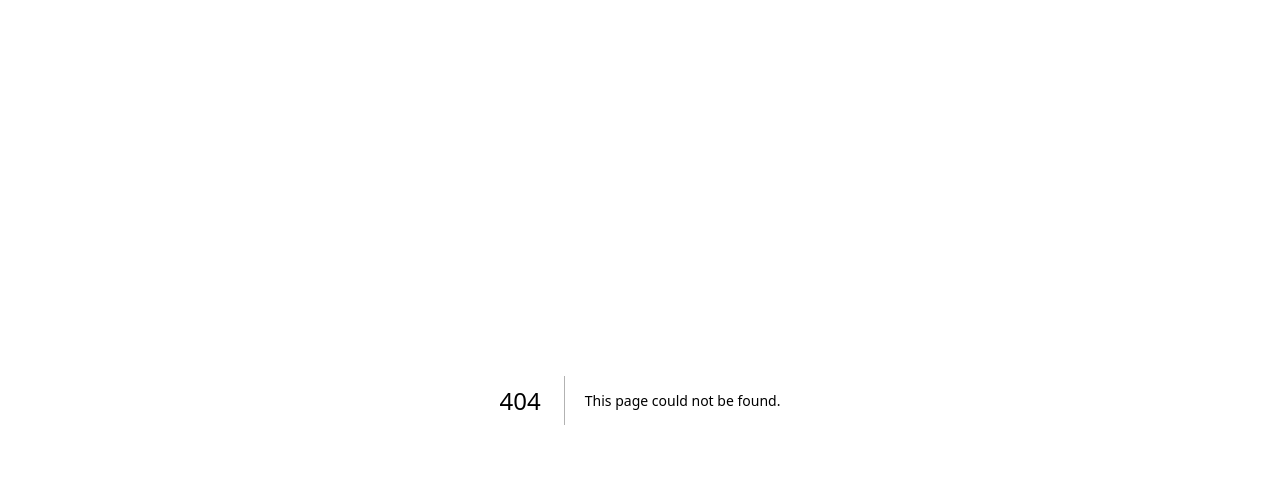
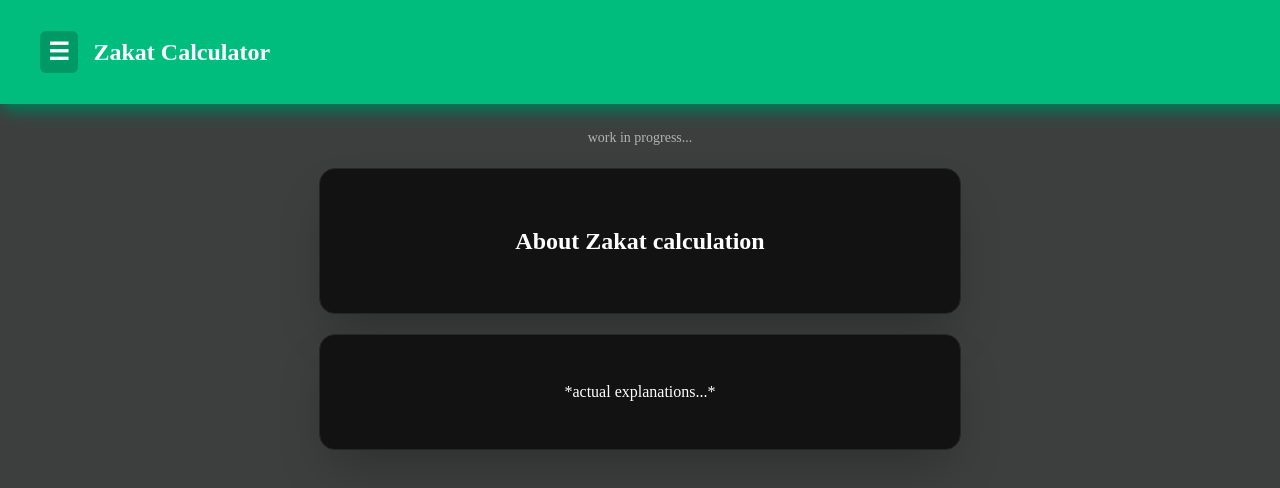
Before and after one commit to AimraneHD/zakat-calculator, a Next.js app: page /about in a window 1280 px wide. Before the commit this address had no page. Shown: the top 488 px of the page. Built offline with nearby package versions, Linux system fonts and the light colour scheme.

Commit message:
feat: implement AppShell, Nav, and Sidebar components; refactor layout and add About pages

```diff
--- /dev/null
+++ b/src/app/about/developer/page.tsx
@@ -0,0 +1,11 @@
+"use client";
+
+export default function AboutDev() {
+  return (
+    <main>
+      <div className="pt-30">
+        this is just a placeholder website for now
+      </div>
+    </main>
+  );
+}
--- /dev/null
+++ b/src/app/about/page.tsx
@@ -0,0 +1,38 @@
+"use client";
+
+// apparently this abomination of a gibberish removes the spinners...
+const remove_arrow_spinners = "[&::-webkit-inner-spin-button]:appearance-none [&::-webkit-outer-spin-button]:appearance-none [-moz-appearance:textfield]";
+
+const practice_mode = true;
+
+// premium stylizing by GEMINI
+const premium_style = "box-border max-w-full min-w-0 w-full bg-[#2a2a2a] text-white p-2.5 px-4 rounded-lg border border-neutral-700 outline-none focus:border-emerald-500 focus:ring-2 focus:ring-emerald-500/20 transition-all";
+const premium_div = `box-border p-5 max-w-xl w-11/12 md:w-full border text-center flex flex-col items-center justify-center shadow-2xl transition-all duration-500 rounded-2xl backdrop-blur-md scale-100 animate-[fadeIn_0.2s_ease-out]`;
+const premium_div_2 = `p-5 mb-5 md:p-8 bg-[#121212] rounded-2xl border border-neutral-800 shadow-2xl max-w-xl w-11/12 flex flex-col items-center`;
+
+/* i dont wanna remove the first premium_div because sometimes one of them works very well
+ and the other doesnt and sometimes the opposite */
+const premium_button = "p-3 w-full md:w-auto md:px-12 rounded-lg font-bold transition-all";
+
+const lorem_ipsum = "Lorem ipsum dolor sit amet, consectetur adipiscing elit, sed do eiusmod tempor incididunt ut labore et dolore magna aliqua. Ut enim ad minim veniam, quis nostrud exercitation ullamco laboris nisi ut aliquip ex ea commodo consequat. Duis aute irure dolor in reprehenderit in voluptate velit esse cillum dolore eu fugiat nulla pariatur. Excepteur sint occaecat cupidatat non proident, sunt in culpa qui officia deserunt mollit anim id est laborum";
+
+
+export default function AboutPage() {
+  return (
+    <main className="p-5 pt-30 flex flex-col items-center text-center">
+      <label className="text-white/60 mb-5 text-sm">
+        work in progress...
+      </label>
+      <div className={`${premium_div_2}`}>
+        <h3 className="text-2xl">
+          About Zakat calculation
+        </h3>
+      </div>
+      <div className={`${premium_div_2}`}>
+        <p className="text-center">
+          *actual explanations...*
+        </p>
+      </div>
+    </main>
+  );
+}
--- /dev/null
+++ b/src/app/components/AppShell.tsx
@@ -0,0 +1,23 @@
+"use client";
+
+import { useState } from "react";
+import Sidebar from "./Sidebar";
+import Nav from "./Nav";
+
+export default function AppShell({children} : {children: React.ReactNode}) {
+  const [sidebarOpen, setSidebarOpen] = useState(false);
+
+  return (
+    <>
+      <Nav
+        sidebarOpen={sidebarOpen}
+        onToggle={() => setSidebarOpen(!sidebarOpen)}
+      />
+      <Sidebar
+        sidebarOpen={sidebarOpen}
+        onClose={() => setSidebarOpen(false)}
+      />
+      {children}
+    </>
+  );
+}
--- /dev/null
+++ b/src/app/components/Nav.tsx
@@ -0,0 +1,24 @@
+"use client";
+
+interface NavProps {
+  sidebarOpen: boolean;
+  onToggle: () => void;
+}
+
+export default function Nav({sidebarOpen, onToggle} : NavProps) {
+  return (
+    <nav
+      className="fixed z-50 top-0 left-0 pl-10 bg-emerald-500 w-full text-left p-3 shadow-lg shadow-emerald-700"
+    >
+      <h3 className="text-2xl pr-4">
+        <span
+          className="select-none mr-4 cursor-pointer bg-emerald-600 p-2 rounded-md hover:text-[#0033ff] transition-all active:text-[#ffffff] active:scale-95"
+          onClick={onToggle}
+        >
+          ☰
+        </span>
+        Zakat Calculator
+      </h3>
+    </nav>
+  );
+}
--- /dev/null
+++ b/src/app/components/Sidebar.tsx
@@ -0,0 +1,108 @@
+"use client";
+
+import { usePathname } from "next/navigation";
+import { useEffect, useState } from "react";
+import Link from "next/link";
+
+interface SidebarProps {
+  sidebarOpen: boolean;
+  onClose: () => void;
+}
+
+export default function Sidebar({sidebarOpen, onClose} : SidebarProps) {
+
+  // this returns the current URL that the user is in inside a string
+  const pathname = usePathname();
+
+  useEffect(() => {
+    document.body.style.overflow = sidebarOpen ? "hidden" : "unset";
+
+    return () => {
+      document.body.style.overflow = "unset";
+    };
+  }, [sidebarOpen]);
+
+  return (
+    <>
+
+      <aside
+        className={`fixed pt-30 top-0 left-0 h-screen w-64 bg-[#1a1a1a] border-r border-neutral-800 p-5 z-40 transition-transform duration-300
+          ${sidebarOpen ? "translate-x-0" : "-translate-x-full"}`}
+      >
+        <h2>
+          Menu
+        </h2>
+        <ul className="text-left">
+          <li>
+            <Link
+              href={"/"}
+              className={`${ pathname === "/" ? "text-emerald-500" : "text-white"} active:bg-emerald-500 no-underline hover:text-[#1a1a1a] hover:bg-white cursor-pointer transition-colors`}
+              onClick={onClose}
+            >
+              Home...
+            </Link>
+          </li>
+          <li>
+            About...
+            <ul>
+              <li>
+                <Link
+                  href={"/about"}
+                  className={`${ pathname === "/about" ? "text-emerald-500" : "text-white"} active:bg-emerald-500 no-underline hover:text-[#1a1a1a] hover:bg-white cursor-pointer transition-colors`}
+                  onClick={onClose}
+                >
+                  Zakat Calculation
+                </Link>
+              </li>
+              <li>
+                <Link
+                  // its 404 at the moment, and i dont know what to use as placeholder
+                  // for now, but i wanna make a whole different website about me, but not now
+                  href={"/about/developer"}
+                  target="_blank"
+                  rel="noopener noreferrer"
+                  className={`${ pathname === "/about/developer" ? "text-emerald-500" : "text-white"} active:bg-emerald-500 no-underline hover:text-[#1a1a1a] hover:bg-white cursor-pointer transition-colors`}
+                  onClick={onClose}
+                >
+                  Developper (me :D)
+                </Link>
+              </li>
+            </ul>
+          </li>
+          <li>
+            Socials
+            <ul>
+              <li>
+                <Link
+                  href="https://www.linkedin.com/in/aimrane-haddou/"
+                  target='_blank'
+                  rel="noopener noreferrer"
+                  className={`block w-full text-white active:bg-emerald-500 no-underline hover:text-[#1a1a1a] hover:bg-white cursor-pointer transition-colors`}
+                >
+                  LinkedIn
+                </Link>
+              </li>
+              <li className="hover:text-[#1a1a1a] hover:bg-white cursor-not-allowed transition-colors">
+                ... i dont have anything else other than private socials...
+              </li>
+            </ul>
+          </li>
+        </ul>
+
+        <br/><br/>
+        <label className="text-white/60">
+          the sidebar's still a work in progress so nothing here works in terms of logic yet<br/>
+          ...except for the linkedin button, that does take you to my linkedin profile :D
+        </label>
+      </aside>
+
+      { sidebarOpen && (
+        <div
+          className={`fixed inset-0 bg-black/60 z-30 transition-all`}
+          onClick={onClose}
+        />
+      ) }
+
+    </>
+  );
+}
--- a/src/app/layout.tsx
+++ b/src/app/layout.tsx
@@ -1,5 +1,7 @@
 import type { Metadata } from "next";
 import { Geist, Geist_Mono } from "next/font/google";
+import AppShell from "./components/AppShell";
+
 import "./globals.css";
 
 const geistSans = Geist({
@@ -27,7 +29,11 @@ export default function RootLayout({
       lang="en"
       className={`${geistSans.variable} ${geistMono.variable} h-full antialiased`}
     >
-      <body className="min-h-full flex flex-col">{children}</body>
+      <body className="min-h-full flex flex-col">
+        <AppShell>
+          {children}
+        </AppShell>
+      </body>
     </html>
   );
 }
--- a/src/app/page.tsx
+++ b/src/app/page.tsx
@@ -8,7 +8,7 @@ import { Analytics } from "@vercel/analytics/react";
 // apparently this abomination of a gibberish removes the spinners...
 const remove_arrow_spinners = "[&::-webkit-inner-spin-button]:appearance-none [&::-webkit-outer-spin-button]:appearance-none [-moz-appearance:textfield]";
 
-const practice_mode = true;
+const practice_mode = false;
 
 // premium stylizing by GEMINI
 const premium_style = "box-border max-w-full min-w-0 w-full bg-[#2a2a2a] text-white p-2.5 px-4 rounded-lg border border-neutral-700 outline-none focus:border-emerald-500 focus:ring-2 focus:ring-emerald-500/20 transition-all";
@@ -37,16 +37,6 @@ export default function ZakatCalculator() {
 
   const [calculating, setCalculating] = useState(false);
   const [results, setResults] = useState<any>(null);
-
-  const [sidebarOpen, setSidebarOpen] = useState(false);
-
-  useEffect(() => {
-    document.body.style.overflow = (sidebarOpen ? "hidden" : "unset");
-
-    return () => {
-      document.body.style.overflow = "unset";
-    };
-  }, [sidebarOpen]);
 
   // ----------- MAKING A FAKE DROP DOWN MENUs --------------
   const [searchTerm, setSearchTerm] = useState("");
@@ -205,62 +195,7 @@ export default function ZakatCalculator() {
     <div className="p-4 min-h-screen text-center flex flex-col items-center justify-center">
       <meta name="google-site-verification" content="hy8z4ThqyODSslQuKlkpX-d2q9H13HQJ6CZMehYGiD8" />
 
-      <nav
-        className="fixed z-50 top-0 left-0 bg-emerald-500 w-full text-left pl-10 shadow-lg shadow-emerald-700"
-      >
-        <h3 className="text-2xl">
-          <span className="mr-4 cursor-pointer bg-emerald-600 p-2 rounded-md hover:text-[#0033ff]" onClick={() => setSidebarOpen(!sidebarOpen)}>☰</span> Zakat Calculator
-        </h3>
-      </nav>
-
-      <aside
-        className={`fixed pt-20 top-0 left-0 h-screen w-64 bg-[#1a1a1a] border-r border-neutral-800 p-5 z-40 transition-transform duration-300
-          ${sidebarOpen ? "translate-x-0" : "-translate-x-full"}`}
-      >
-        <h2>
-          Menu
-        </h2>
-        <ul className="text-left">
-          <li>
-            About...
-            <ul>
-              <li className="hover:text-[#1a1a1a] hover:bg-white cursor-pointer transition-colors">Zakat Calculation</li>
-              <li className="hover:text-[#1a1a1a] hover:bg-white cursor-pointer transition-colors">Developper (me :D)</li>
-            </ul>
-          </li>
-          <li>
-            Socials
-            <ul>
-              <li>
-                <a
-                  href="https://www.linkedin.com/in/aimrane-haddou/"
-                  target='_blank'
-                  rel="noopener noreferrer"
-                  className="block w-full text-white no-underline hover:text-[#1a1a1a] hover:bg-white cursor-pointer transition-colors"
-                >
-                  LinkedIn
-                </a>
-              </li>
-              <li className="hover:text-[#1a1a1a] hover:bg-white cursor-pointer transition-colors">... i dont have anything else other than private socials...</li>
-            </ul>
-          </li>
-        </ul>
-
-        <br/><br/>
-        <label className="text-white/60">
-          the sidebar's still a work in progress so nothing here works in terms of logic yet<br/>
-          ...except for the linkedin button, that does take you to my linkedin profile :D
-        </label>
-      </aside>
-
-      { sidebarOpen && (
-        <div
-          className={`fixed inset-0 bg-black/60 z-30 transition-all`}
-          onClick={() => setSidebarOpen(false)}
-        />
-      ) }
-
-      <main className={`pt-20 flex flex-col items-center`}>
+      <main className={`pt-30 flex flex-col items-center`}>
 
         <label className="text-[#888888] text-s md:w-2/5 mb-5">
           experienced devs, don't bully me or this wbesite please, im still learning lol
```
